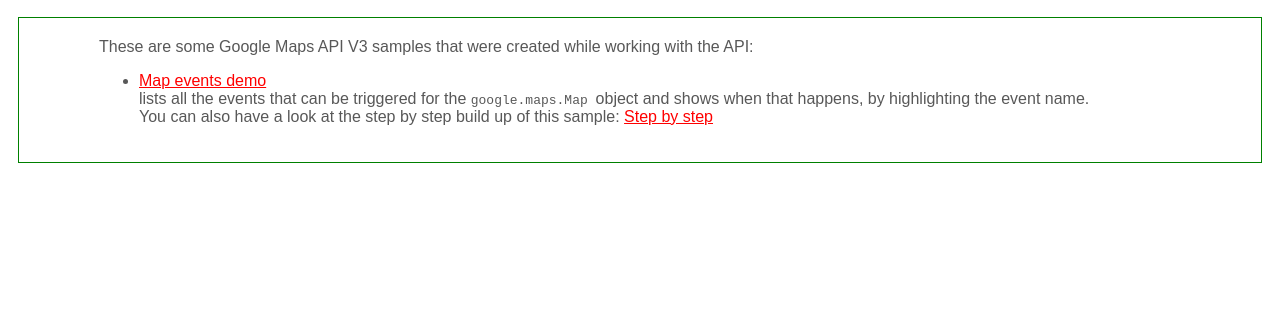
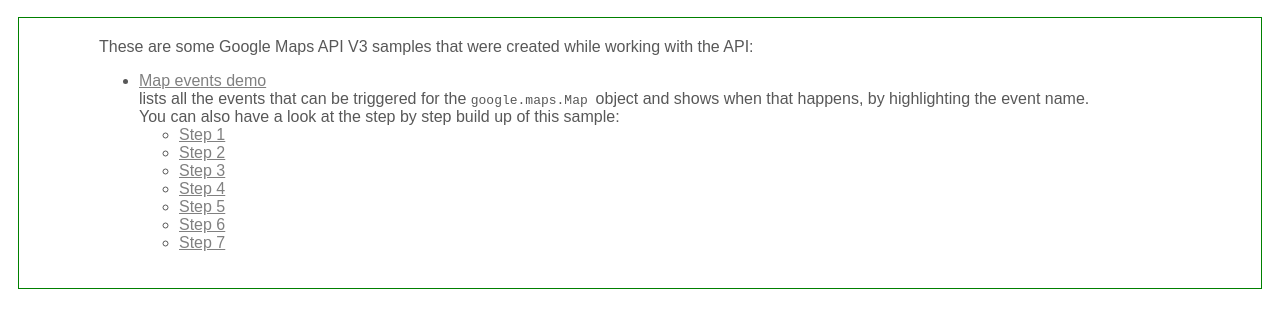
Before and after one commit to kaskaderc/maps_samples, a plain HTML site: page index.html in a window 1280 px wide. Shown: the part 120-448 px from the top of the page. Drawn offline with Linux system fonts and the light colour scheme.

Commit message:
Adding steps for creating the sample

```diff
--- a/index.html
+++ b/index.html
@@ -11,7 +11,7 @@
         font-family: sans-serif;
       }
       a {
-        color: red;
+        color: grey;
       }
       #header {
         font-size: 300%;
@@ -39,7 +39,16 @@
     <li>
         <a href="map_events.html"> Map events demo </a>  <br> lists all the events that can be triggered for the
         <code> google.maps.Map </code>  object and shows when that happens, by highlighting the event name. <br>
-        You can also have a look at the step by step build up of this sample: <a href="tutorial_map_events"> Step by step </a>
+        You can also have a look at the step by step build up of this sample:
+        <ul>
+          <li> <a href="tutorial_map_events/map_events_1.html"> Step 1 </a>
+          <li> <a href="tutorial_map_events/map_events_2.html"> Step 2 </a>
+          <li> <a href="tutorial_map_events/map_events_3.html"> Step 3 </a>
+          <li> <a href="tutorial_map_events/map_events_4.html"> Step 4 </a>
+          <li> <a href="tutorial_map_events/map_events_5.html"> Step 5 </a>
+          <li> <a href="tutorial_map_events/map_events_6.html"> Step 6 </a>
+          <li> <a href="tutorial_map_events/map_events_7.html"> Step 7 </a>
+        </ul>
     </li>
     <!-- <li>
         <a href="get_country.html"> Getting the country the map is centered on </a>
```
